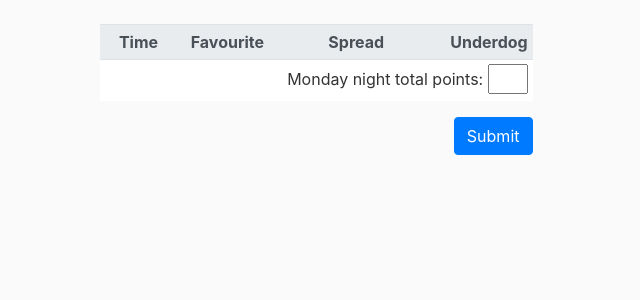
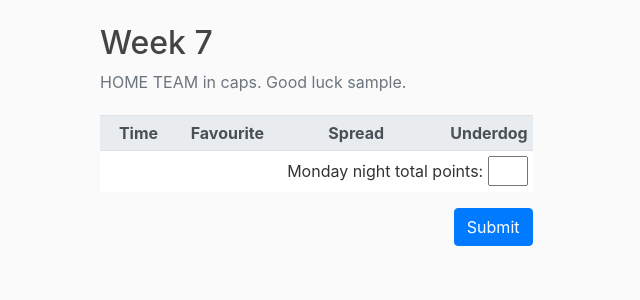
Before and after one commit to tammer/pool, a Django app: page /pool/dopicks/ in a window 1280 px wide. Shown: the part 56-356 px from the top of the page, without its empty margins (0-640 px from the left). Run offline with Django 3.2, Linux system fonts and the light colour scheme; the visitor is signed in with stand-in values (Sample User, id 1); data comes from the database, SQL or seed files in the repository; data that the repository does not hold is empty; some libraries are stand-ins or nearby versions.

Commit message:
mntp v4.1

```diff
--- a/pool/templates/pool/dopicks.html
+++ b/pool/templates/pool/dopicks.html
@@ -2,6 +2,21 @@
 {% block content %}
 
 	<main role="main" class="container">
+
+		<div class="row">
+			<div class="col-sm">
+      			<h2>
+      				Week {{week_number}}
+      			</h2>
+      			<p class='text-muted'>HOME TEAM in caps.  Good luck {{player}}.</p>
+      			<br>
+		    </div>
+		</div>
+
+
+
+
+
 		<div class="row">
 			<div class="col-5">
 				<form action="{%url 'pool-postpicks'%}" method="post">
--- a/pool/views.py
+++ b/pool/views.py
@@ -268,7 +268,7 @@ def dopicks(request):
 	formset = PickFormSet(queryset=queryset)
 	(monday_instance, created) = Monday.objects.get_or_create(player=user, week_number=week_number)
 	monday_form = MondayForm(instance=monday_instance)
-	return render(request, 'pool/dopicks.html', {'formset':formset, 'monday_form':monday_form} )
+	return render(request, 'pool/dopicks.html', { 'player':user.username, 'week_number':week_number, 'formset':formset, 'monday_form':monday_form} )
 
 def postpicks(request):
 	user = request.user
```
